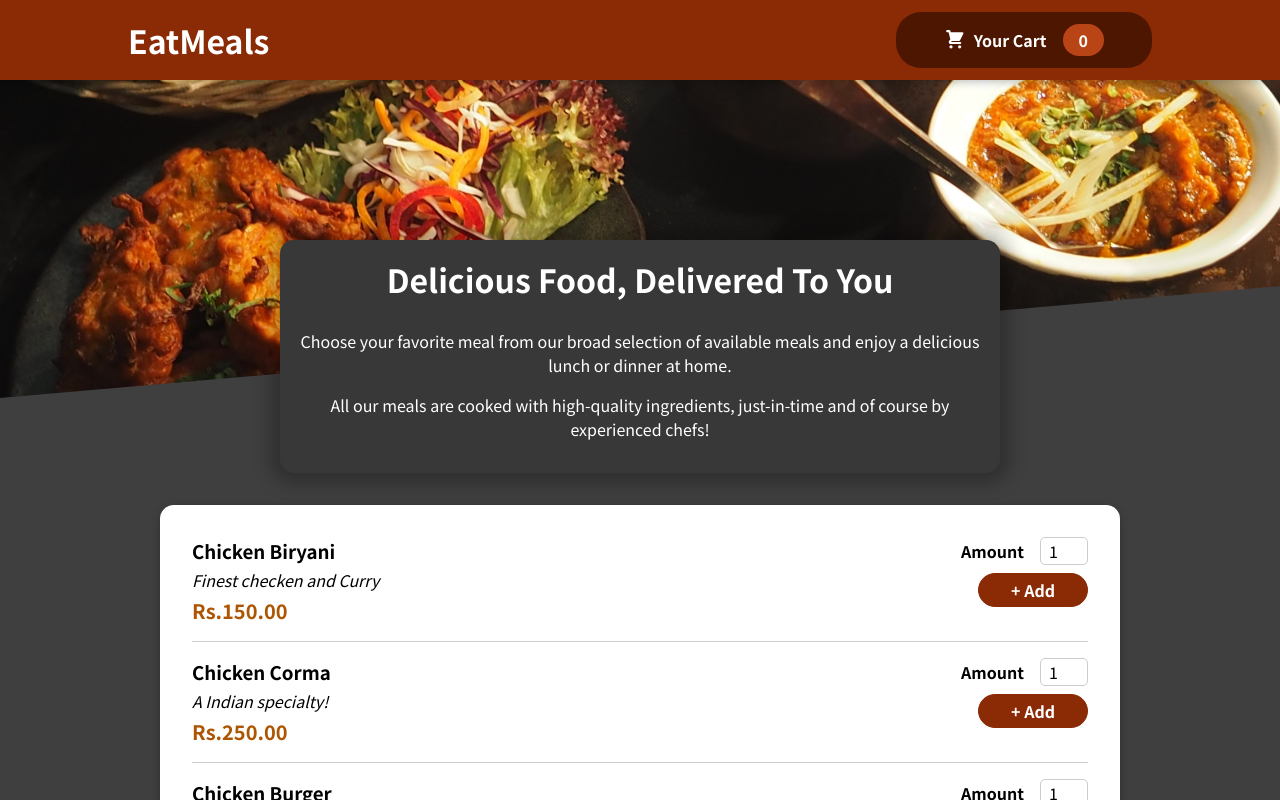
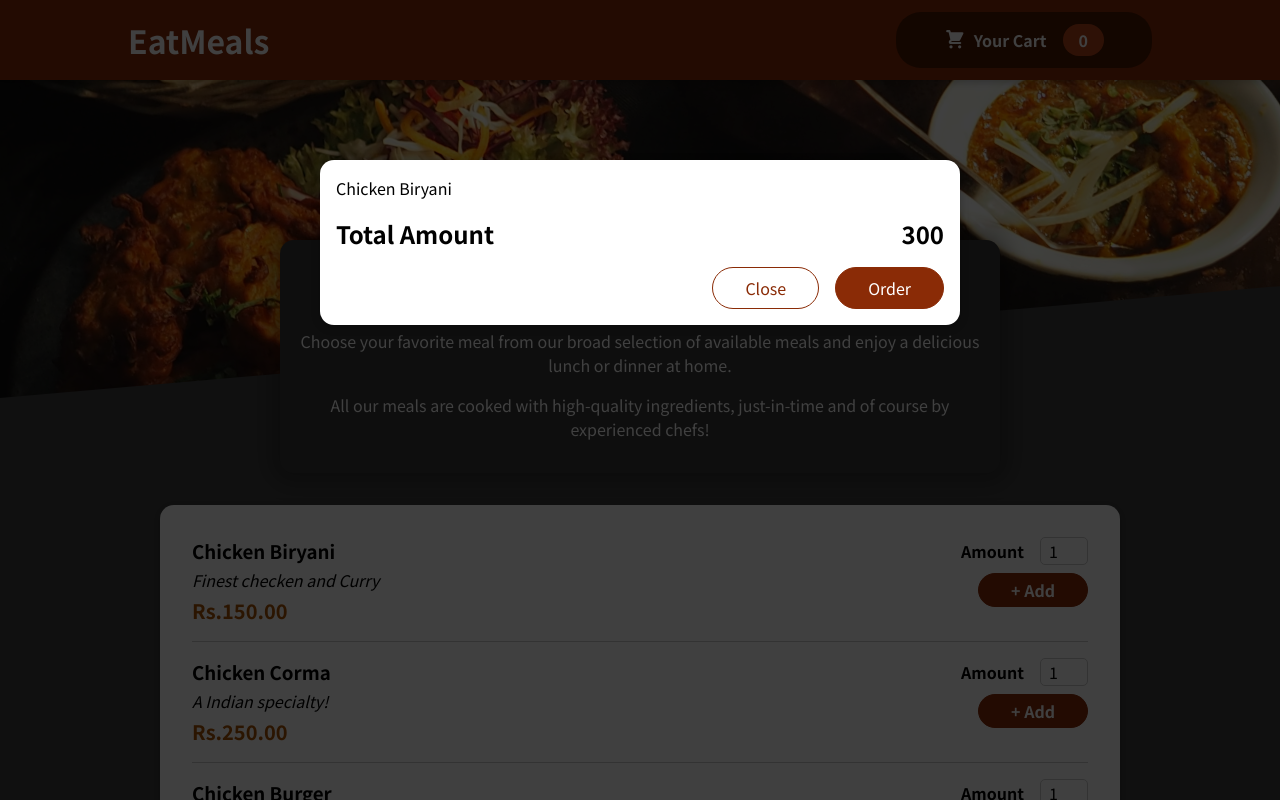
Before and after one commit to Praphul04/Food-Order-App-Sharpener, a React (Create React App) app: page / in a window 1280 px wide. Shown: the top 800 px of the page. Built offline with nearby package versions, Linux system fonts and the light colour scheme.

Commit message:
first commit

```diff
--- a/public/index.html
+++ b/public/index.html
@@ -28,6 +28,7 @@
   </head>
   <body>
     <noscript>You need to enable JavaScript to run this app.</noscript>
+    <div id="overlays"></div>
     <div id="root"></div>
     <!--
       This HTML file is a template.
--- a/src/App.js
+++ b/src/App.js
@@ -1,10 +1,12 @@
 import React, {Fragment} from "react";
 import Header from "./components/Layout/Header";
 import Meals from "./components/Meals/Meals";
+import Cart from "./components/Cart/Cart";
 
 function App() {
   return (
     <Fragment>
+      <Cart />
       <Header/>
       <main>
         <Meals />
--- /dev/null
+++ b/src/components/Cart/Cart.js
@@ -0,0 +1,27 @@
+import classes from './Cart.module.css';
+import Modal from '../UI/Modal';
+const Cart = (props) => {
+  const cartItems = (
+    <ul className={classes['cart-items']}>
+      {[{ id: 'c1', name: 'Chicken Biryani', amount: 2, price: 300 }].map((item) => (
+        <li>{item.name}</li>
+      ))}
+    </ul>
+  );
+
+  return (
+    <Modal>
+      {cartItems}
+      <div className={classes.total}>
+        <span>Total Amount</span>
+        <span>300</span>
+      </div>
+      <div className={classes.actions}>
+        <button className={classes['button--alt']}>Close</button>
+        <button className={classes.button}>Order</button>
+      </div>
+    </Modal>
+  );
+};
+
+export default Cart;
--- /dev/null
+++ b/src/components/Cart/Cart.module.css
@@ -0,0 +1,44 @@
+.cart-items {
+    list-style: none;
+    margin: 0;
+    padding: 0;
+  }
+
+  .total {
+    display: flex;
+    justify-content: space-between;
+    align-items: center;
+    font-weight: bold;
+    font-size: 1.5rem;
+    margin: 1rem 0;
+  }
+
+  .actions {
+    text-align: right;
+  }
+
+  .actions button {
+    font: inherit;
+    cursor: pointer;
+    background-color: transparent;
+    border: 1px solid #8a2b06;
+    padding: 0.5rem 2rem;
+    border-radius: 25px;
+    margin-left: 1rem;
+  }
+
+  .actions button:hover,
+  .actions button:active {
+    background-color: #5a1a01;
+    border-color: #5a1a01;
+    color: white;
+  }
+
+  .actions .button--alt {
+    color: #8a2b06;
+  }
+
+  .actions .button {
+    background-color: #8a2b06;
+    color: white;
+  }
--- /dev/null
+++ b/src/components/UI/Modal.js
@@ -0,0 +1,32 @@
+import { Fragment } from 'react';
+import ReactDOM from 'react-dom';
+
+import classes from './Modal.module.css';
+
+const Backdrop = (props) => {
+  return <div className={classes.backdrop} />;
+};
+
+const ModalOverlay = (props) => {
+  return (
+    <div className={classes.modal}>
+      <div className={classes.content}>{props.children}</div>
+    </div>
+  );
+};
+
+const portalElement = document.getElementById('overlays');
+
+const Modal = (props) => {
+  return (
+    <Fragment>
+      {ReactDOM.createPortal(<Backdrop />, portalElement)}
+      {ReactDOM.createPortal(
+        <ModalOverlay>{props.children}</ModalOverlay>,
+        portalElement
+      )}
+    </Fragment>
+  );
+};
+
+export default Modal;
--- /dev/null
+++ b/src/components/UI/Modal.module.css
@@ -0,0 +1,40 @@
+.backdrop {
+    position: fixed;
+    top: 0;
+    left: 0;
+    width: 100%;
+    height: 100vh;
+    z-index: 20;
+    background-color: rgba(0, 0, 0, 0.75);
+  }
+
+  .modal {
+    position: fixed;
+    top: 20vh;
+    left: 5%;
+    width: 90%;
+    background-color: white;
+    padding: 1rem;
+    border-radius: 14px;
+    box-shadow: 0 2px 8px rgba(0, 0, 0, 0.25);
+    z-index: 30;
+    animation: slide-down 300ms ease-out forwards;
+  }
+
+  @media (min-width: 768px) {
+    .modal {
+      width: 40rem;
+      left: calc(50% - 20rem);
+    }
+  }
+
+  @keyframes slide-down {
+    from {
+      opacity: 0;
+      transform: translateY(-3rem);
+    }
+    to {
+      opacity: 1;
+      transform: translateY(0);
+    }
+  }
```
